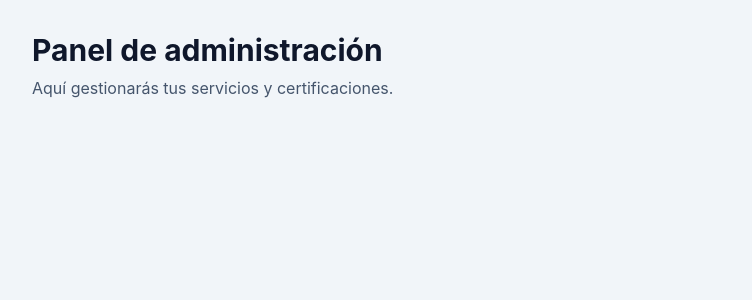
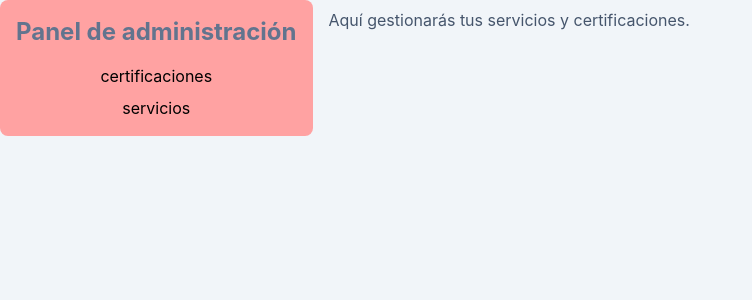
Before and after one commit to RAFAEL-MALLEA/proyecto-front, a Next.js app: page /admin in a window 1280 px wide. Shown: the top 300 px of the page, without its empty margins (0-752 px from the left). Built offline with nearby package versions, Linux system fonts and the light colour scheme.

Commit message:
add css to pannel administration

```diff
--- a/app/admin/page.tsx
+++ b/app/admin/page.tsx
@@ -1,13 +1,23 @@
 export default function AdminPage() {
   return (
-    <main className="p-8">
-      <h1 className="text-3xl font-bold text-slate-900">
-        Panel de administración
-      </h1>
+    <>
+    <main className="mb-5 flex flex-wrap items-start justify-start gap-4">
+      <div className="flex flex-col bg-red-300 h-full p-4 rounded-lg">
+        <h1 className="text-2xl font-bold text-slate-500">
+          Panel de administración
+        </h1>
+        <div className="flex flex-col items-center justify-content gap-2 mt-4 w-full">
+          <button>certificaciones</button>
+          <button>servicios</button>
+        </div>
+      </div>
+      <div>
+        <p className="mt-2 text-slate-600">
+          Aquí gestionarás tus servicios y certificaciones.
+        </p>
+      </div>
+    </main>
 
-      <p className="mt-2 text-slate-600">
-        Aquí gestionarás tus servicios y certificaciones.
-      </p>
-    </main>
+    </>
   );
 }
```
